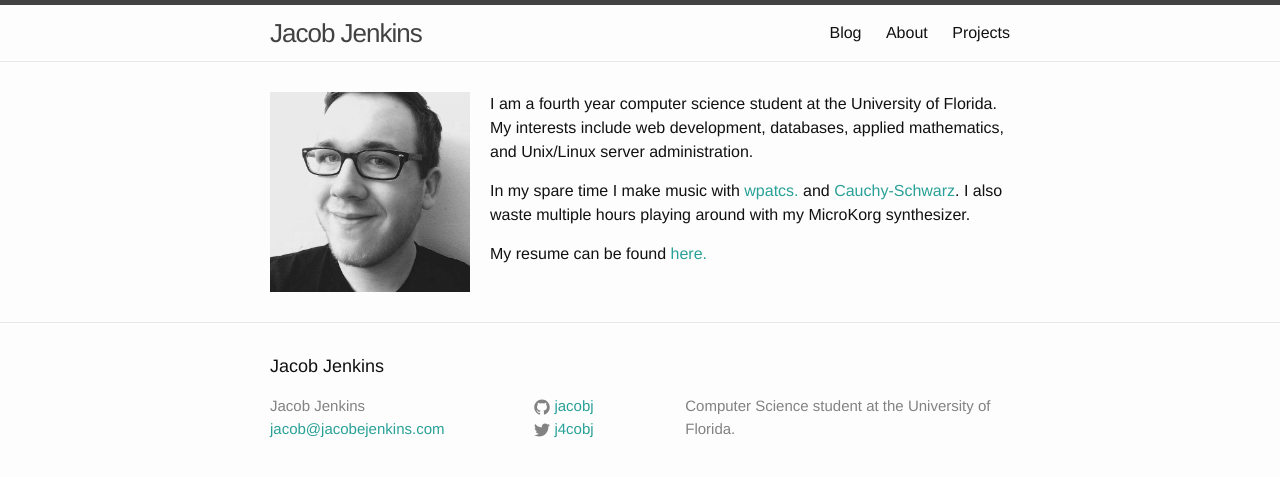
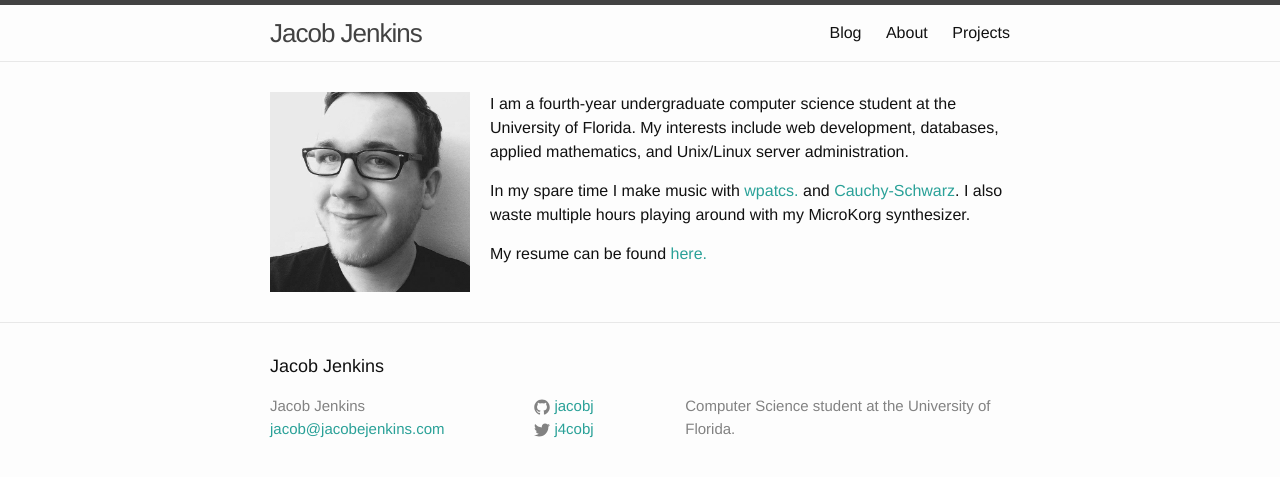
Before and after one commit to jacobj/jacobj.github.io, a Jekyll site: the page built from index.md, in a window 1280 px wide. Shown: the top 477 px of the page. Built offline with Jekyll 4.4.1, drawn with Linux system fonts in a browser that asks for light colours.

Commit message:
Few more updates

```diff
--- a/index.md
+++ b/index.md
@@ -4,10 +4,10 @@ title: About
 permalink: /
 ---
 
-<img src="img/me.jpg" width="200" align="left" style="padding-right:20px;">
-I am a fourth year computer science student at the University of Florida. My
-interests include web development, databases, applied mathematics, and
-Unix/Linux server administration.
+<img src="img/me.jpg" width="200" align="left" style="padding-right:20px;"> I am
+a fourth-year undergraduate computer science student at the University of
+Florida. My interests include web development, databases, applied mathematics,
+and Unix/Linux server administration.
 
 In my spare time I make music with [wpatcs.](http://wpatcs.bandcamp.com) and
 [Cauchy-Schwarz](http://cauchyschwarz.bandcamp.com). I also waste multiple hours
```
